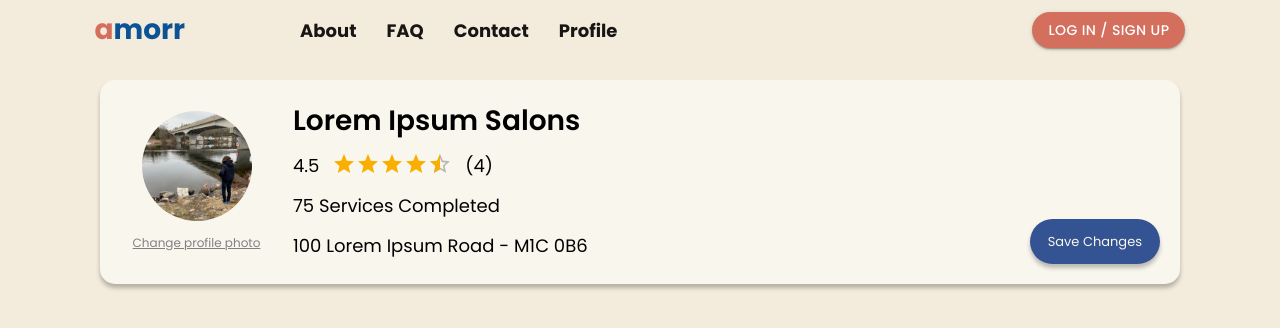
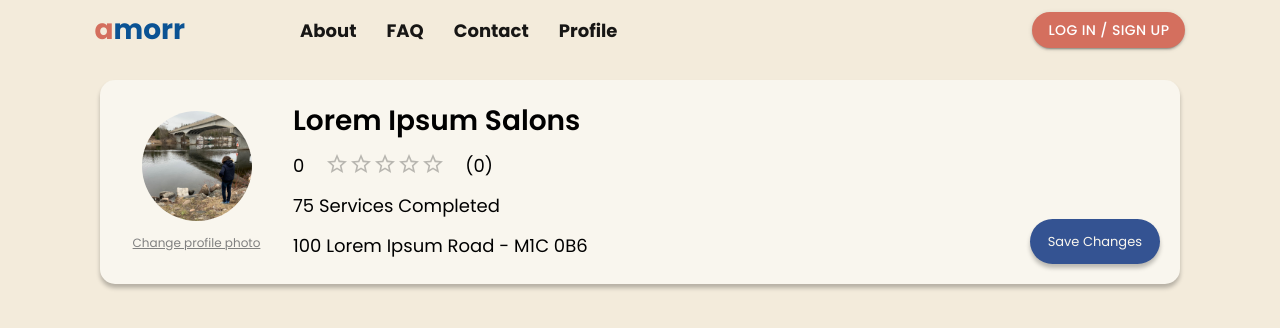
Before and after one commit to serhatgktp/amorr, a React (Create React App) app in the folder frontend/: page /sp-profile in a window 1280 px wide. Shown: the top 328 px of the page. Built offline with nearby package versions, Linux system fonts and the light colour scheme; no server answers; some icons are missing.

Commit message:
185 added variables in the jsx portion

```diff
--- a/frontend/src/components/service_provider_profile/service_provider_info/service_provider_info.jsx
+++ b/frontend/src/components/service_provider_profile/service_provider_info/service_provider_info.jsx
@@ -98,9 +98,9 @@ const ServiceProviderInfo = () => {
                 <div id="service_provider_name">{fullName}</div>
 
                 <div id="rating">
-                    <span className="rating_num">4.5</span>
-                    <Rating name="read-only" size="medium" value={4.5} precision={0.5} readOnly />
-                    <span className="rating_num">(4)</span>
+                    <span className="rating_num">{rating}</span>
+                    <Rating name="read-only" size="medium" value={rating} precision={0.1} readOnly />
+                    <span className="rating_num">({numRating})</span>
                 </div>
 
                 <div id="services_completed"> <span>75 </span>Services Completed</div>
```
